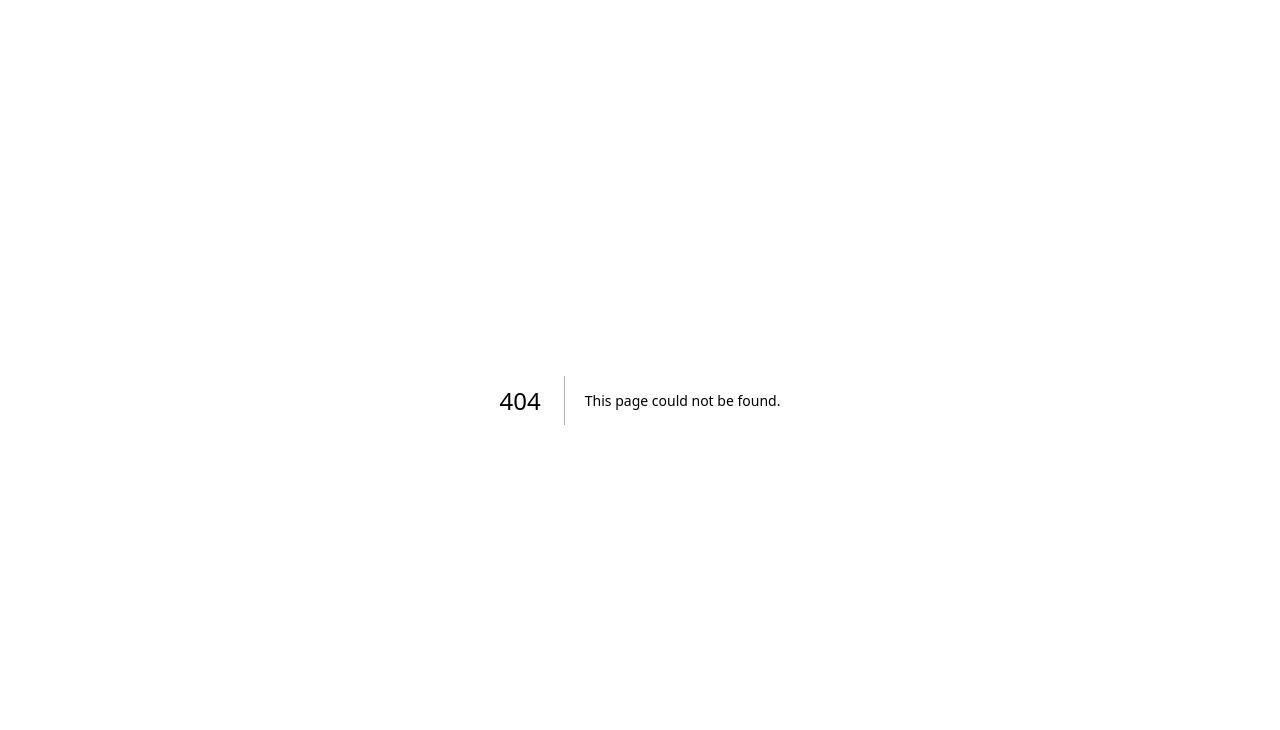
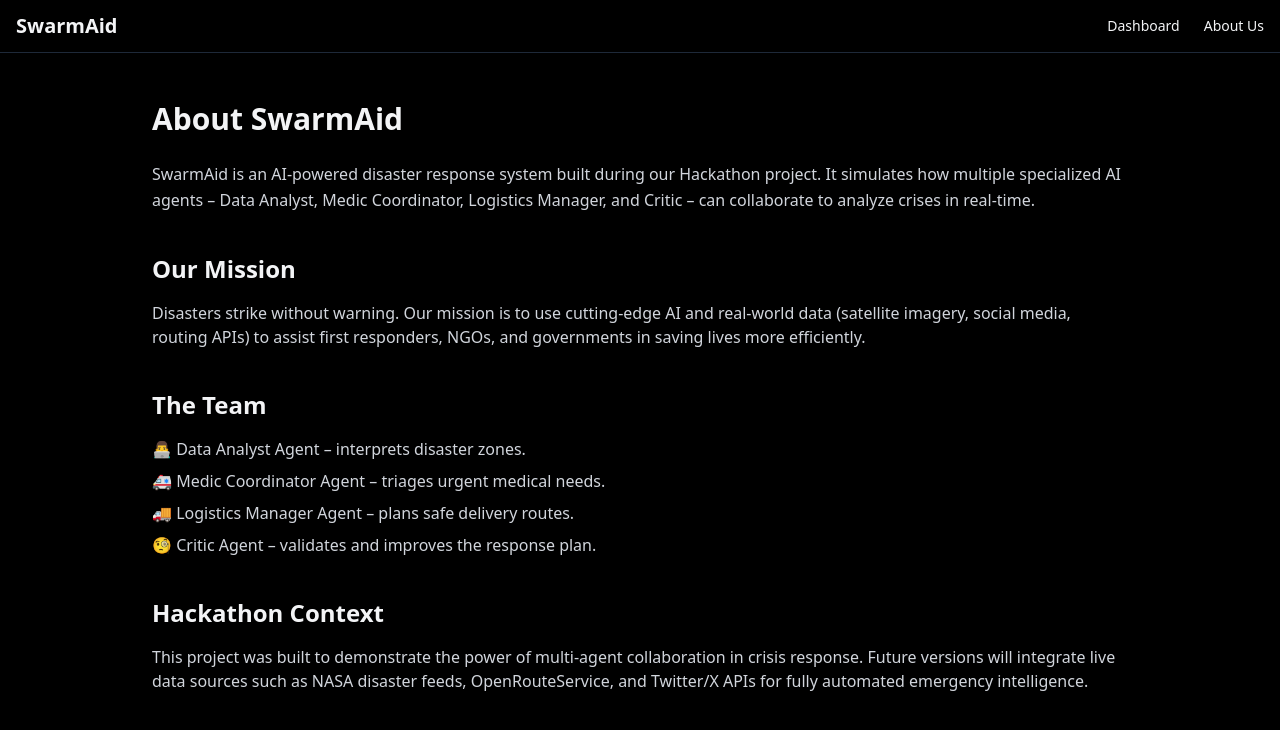
Before and after one commit to Muhammad-Hashir-55/SwarmAid, a Next.js app in the folder frontend/: page /about in a window 1280 px wide. Before the commit this address had no page. Shown: the top 730 px of the page. Built offline with nearby package versions, Linux system fonts and the light colour scheme.

Commit message:
Added About us Page and Updated the timeout

```diff
--- /dev/null
+++ b/frontend/app/about/page.js
@@ -0,0 +1,35 @@
+// app/about/page.js
+export default function About() {
+  return (
+    <div className="max-w-5xl mx-auto px-6 py-12">
+      <h1 className="text-3xl font-bold mb-6">About SwarmAid</h1>
+      <p className="text-gray-300 leading-relaxed mb-6">
+        SwarmAid is an AI-powered disaster response system built during our Hackathon project.
+        It simulates how multiple specialized AI agents – Data Analyst, Medic Coordinator, Logistics Manager, and Critic –
+        can collaborate to analyze crises in real-time.
+      </p>
+
+      <h2 className="text-2xl font-semibold mt-10 mb-4">Our Mission</h2>
+      <p className="text-gray-300 mb-6">
+        Disasters strike without warning. Our mission is to use cutting-edge AI and real-world data
+        (satellite imagery, social media, routing APIs) to assist first responders, NGOs, and governments
+        in saving lives more efficiently.
+      </p>
+
+      <h2 className="text-2xl font-semibold mt-10 mb-4">The Team</h2>
+      <ul className="space-y-2 text-gray-300">
+        <li>👨‍💻 <span className="font-medium">Data Analyst Agent</span> – interprets disaster zones.</li>
+        <li>🚑 <span className="font-medium">Medic Coordinator Agent</span> – triages urgent medical needs.</li>
+        <li>🚚 <span className="font-medium">Logistics Manager Agent</span> – plans safe delivery routes.</li>
+        <li>🧐 <span className="font-medium">Critic Agent</span> – validates and improves the response plan.</li>
+      </ul>
+
+      <h2 className="text-2xl font-semibold mt-10 mb-4">Hackathon Context</h2>
+      <p className="text-gray-300">
+        This project was built to demonstrate the power of multi-agent collaboration in crisis response.
+        Future versions will integrate live data sources such as NASA disaster feeds, OpenRouteService,
+        and Twitter/X APIs for fully automated emergency intelligence.
+      </p>
+    </div>
+  );
+}
--- a/frontend/app/layout.js
+++ b/frontend/app/layout.js
@@ -1,27 +1,27 @@
-import { Geist, Geist_Mono } from "next/font/google";
+// app/layout.js
 import "./globals.css";
-
-const geistSans = Geist({
-  variable: "--font-geist-sans",
-  subsets: ["latin"],
-});
-
-const geistMono = Geist_Mono({
-  variable: "--font-geist-mono",
-  subsets: ["latin"],
-});
 
 export const metadata = {
   title: "SwarmAid",
-  description: "Generated by create next app",
+  description: "AI-powered Disaster Response Dashboard",
 };
 
 export default function RootLayout({ children }) {
   return (
     <html lang="en">
-      <body
-        className={`${geistSans.variable} ${geistMono.variable} antialiased`}
-      >
+      <body className="bg-black text-gray-100">
+        {/* Navbar */}
+        <nav className="bg-gray backdrop-blur border-b border-gray-800 sticky top-0 z-20">
+          <div className="max-w-7xl mx-auto px-4 py-3 flex items-center justify-between">
+            <a href="/" className="text-xl font-bold">SwarmAid</a>
+            <div className="flex gap-6 text-sm font-medium">
+              <a href="/" className="hover:text-blue-400">Dashboard</a>
+              <a href="/about" className="hover:text-blue-400">About Us</a>
+            </div>
+          </div>
+        </nav>
+
+        {/* Main Content */}
         {children}
       </body>
     </html>
```
Also changed, not shown: 1 other file (tests, documents, lock files or other folders).
